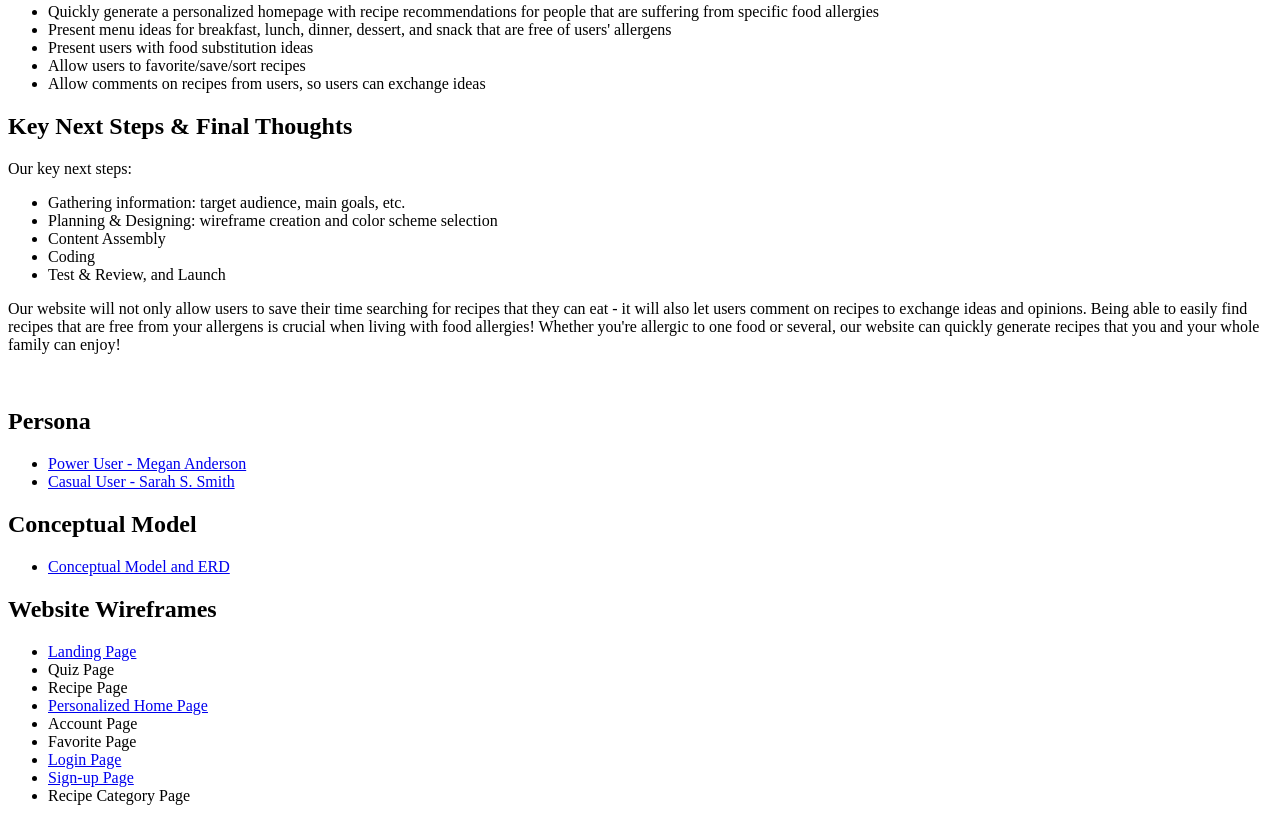
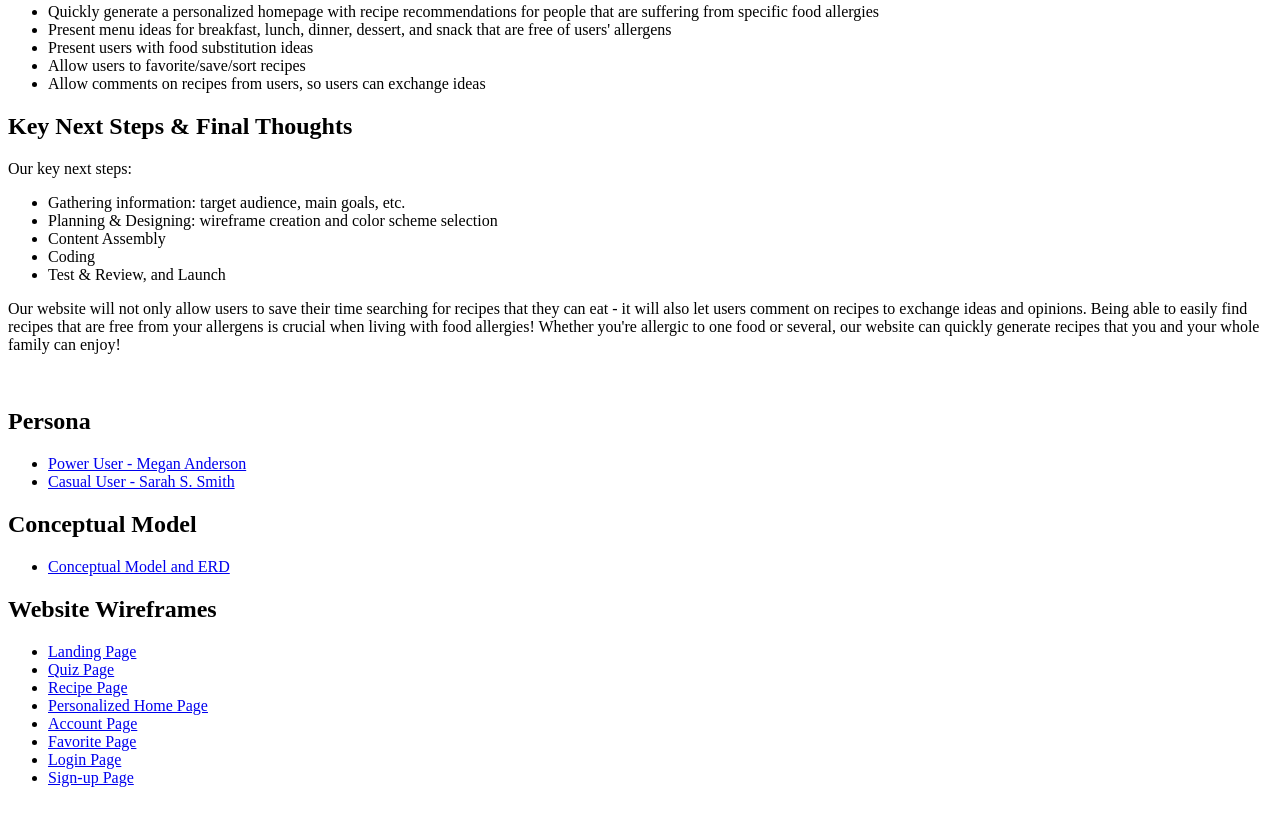
Before and after one commit to food-allergy-project/food-allergy-project, a plain HTML site: page documentation/index.html in a window 1280 px wide. Shown: the part 363-1184 px from the top of the page. Drawn offline with Linux system fonts and the light colour scheme.

Commit message:
add anchor to more wireframe html and split "account page" into wireframe-account.html

```diff
--- a/documentation/index.html
+++ b/documentation/index.html
@@ -50,14 +50,13 @@
     <h2><strong>Website Wireframes</strong></h2>
         <ul>
             <li><a href="wireframe-landingpage.html">Landing Page</a></li>
-            <li><a>Quiz Page</a></li>
-            <li><a>Recipe Page</a></li>
+            <li><a href="wireframes.html">Quiz Page</a></li>
+            <li><a href="recipe-page-wireframe.html">Recipe Page</a></li>
             <li><a href="wireframe-homepage.html">Personalized Home Page</a></li>
-            <li><a>Account Page</a></li>
-            <li><a>Favorite Page</a></li>
+            <li><a href="wireframe-account.html">Account Page</a></li>
+            <li><a href="favorite-page-wireframe.html">Favorite Page</a></li>
             <li><a href="wireframe-loginpage.html">Login Page</a></li>
             <li><a href="wireframe-signuppage.html">Sign-up Page</a></li>
-            <li><a>Recipe Category Page</a></li>
         </ul>
 
 </body>
```
Also changed, not shown: documentation/wireframe-account.html (added, +15 -0 lines).
